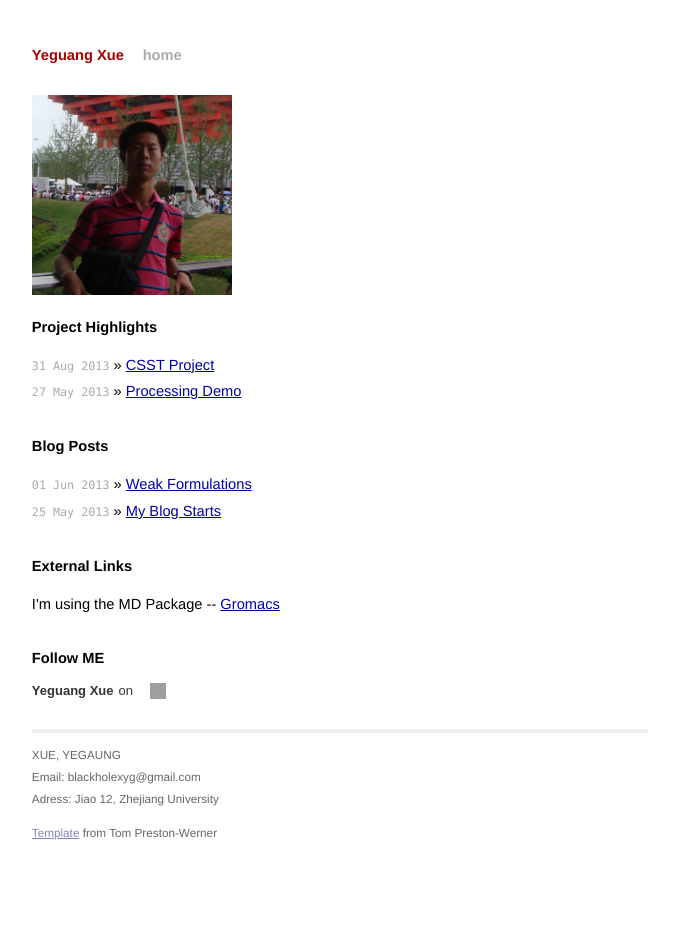
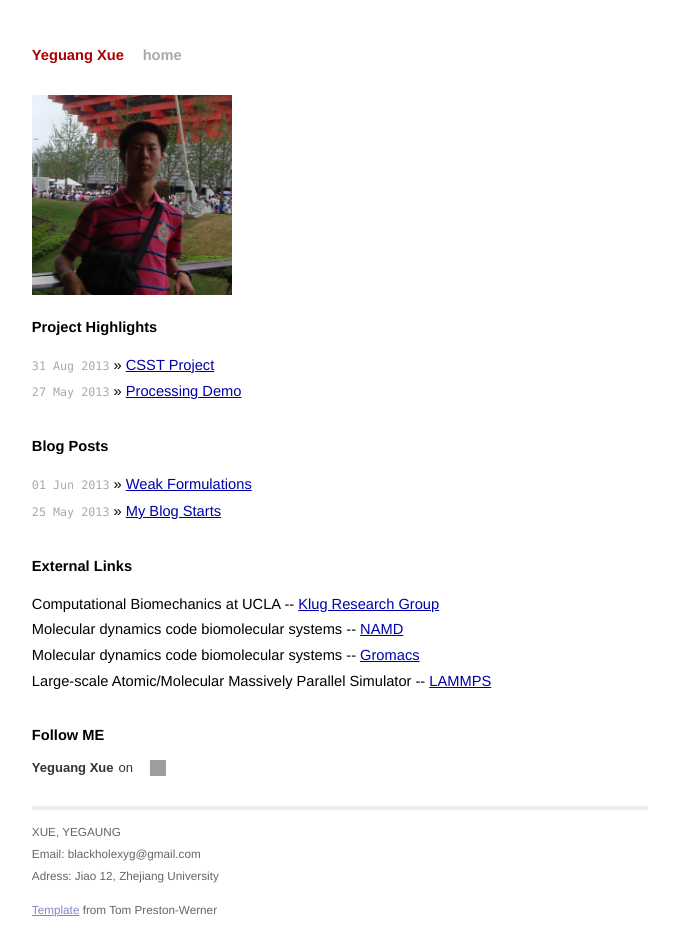
Before and after one commit to yeguang-xue/yeguang-xue.github.io, a Jekyll site: the page built from index.html, in a window 1280 px wide. Shown: the whole page, without its empty margins (300-979 px from the left). Built offline with Jekyll 4.4.1, drawn with Linux system fonts in a browser that asks for light colours; Markdown is read by kramdown in place of the engine named in the settings; grey boxes are pictures that could not be loaded.

Commit message:
external links

```diff
--- a/index.html
+++ b/index.html
@@ -28,7 +28,11 @@ title: Yeguang Xue's Page
 
   <h1>External Links</h1>
   <ul class="posts">
-	<li>I'm using the MD Package -- <a href="http://www.gromacs.org/">Gromacs</a></li>
+	<li>Computational Biomechanics at UCLA -- <a href="http://www.seas.ucla.edu/~klug/">Klug Research Group</a></li>
+	<li>Molecular dynamics code biomolecular systems -- <a href="http://www.ks.uiuc.edu/Research/namd/">NAMD</a></li>
+	<li>Molecular dynamics code biomolecular systems -- <a href="http://www.gromacs.org/">Gromacs</a></li>
+	<li>Large-scale Atomic/Molecular Massively Parallel Simulator -- <a href="http://lammps.sandia.gov/">LAMMPS</a></li>
+
   </ul>
 
   <h1>Follow ME</h1>
```
